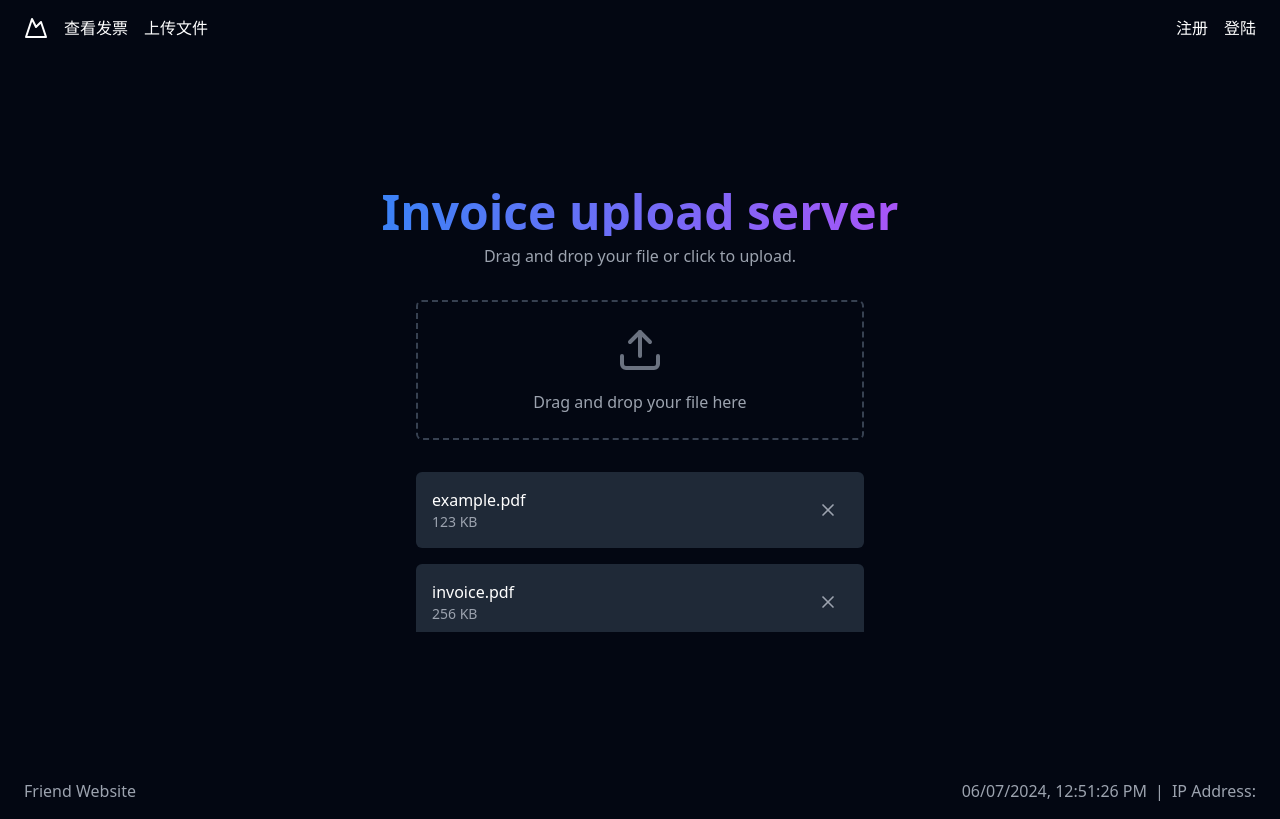
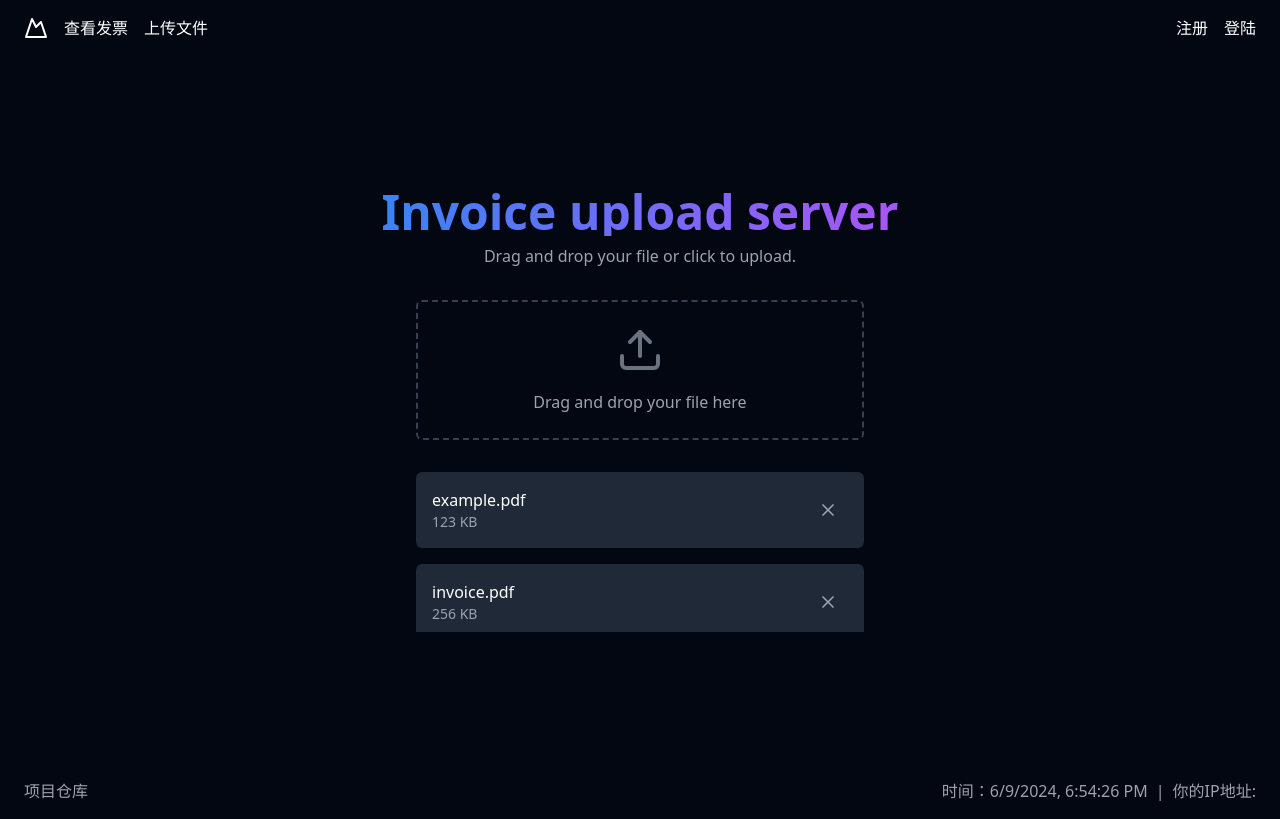
Before and after one commit to UR-xiaoyang/Invoice_upload, a Vue app: page / in a window 1280 px wide. Built offline with nearby package versions, Linux system fonts and the light colour scheme; no server answers.

Commit message:
完善底部栏bottom功能

```diff
--- a/src/components/bottom.vue
+++ b/src/components/bottom.vue
@@ -2,19 +2,42 @@
 <template>
   <footer class="bg-gray-950 text-gray-400 py-4 px-6 flex items-center justify-between">
     <div>
-      <a class="hover:text-gray-300" href="#">
-        Friend Website
+      <a class="hover:text-gray-300" href="https://github.com/UR-xiaoyang/Invoice_upload">
+项目仓库
+        <i class="iconfont icon-github ml-1"></i>
       </a>
     </div>
     <div class="flex items-center">
-      <span>06/07/2024, 12:51:26 PM</span>
+      <span>时间：{{ currentTime }}</span>
       <span class="mx-2">|</span>
-      <span>IP Address: </span>
+      <span>你的IP地址: {{ ip }}</span>
     </div>
   </footer>
 </template>
 
 <script setup lang="ts">
+import { ref, onMounted} from 'vue';
+
+// 获取当前时间
+const currentTime = ref(new Date().toLocaleString());
+
+// 定义定时器
+onMounted(() => {
+  setInterval(() => {
+    currentTime.value = new Date().toLocaleString();
+  }, 1000);
+});
+
+// IP获取
+const ip = ref('');
+import axios from 'axios';
+axios.get('https://api.ipify.org?format=json')
+  .then(response => {
+    ip.value = response.data.ip;
+  })
+  .catch(error => {
+    console.log(error);
+  });
 
 </script>
 
```
